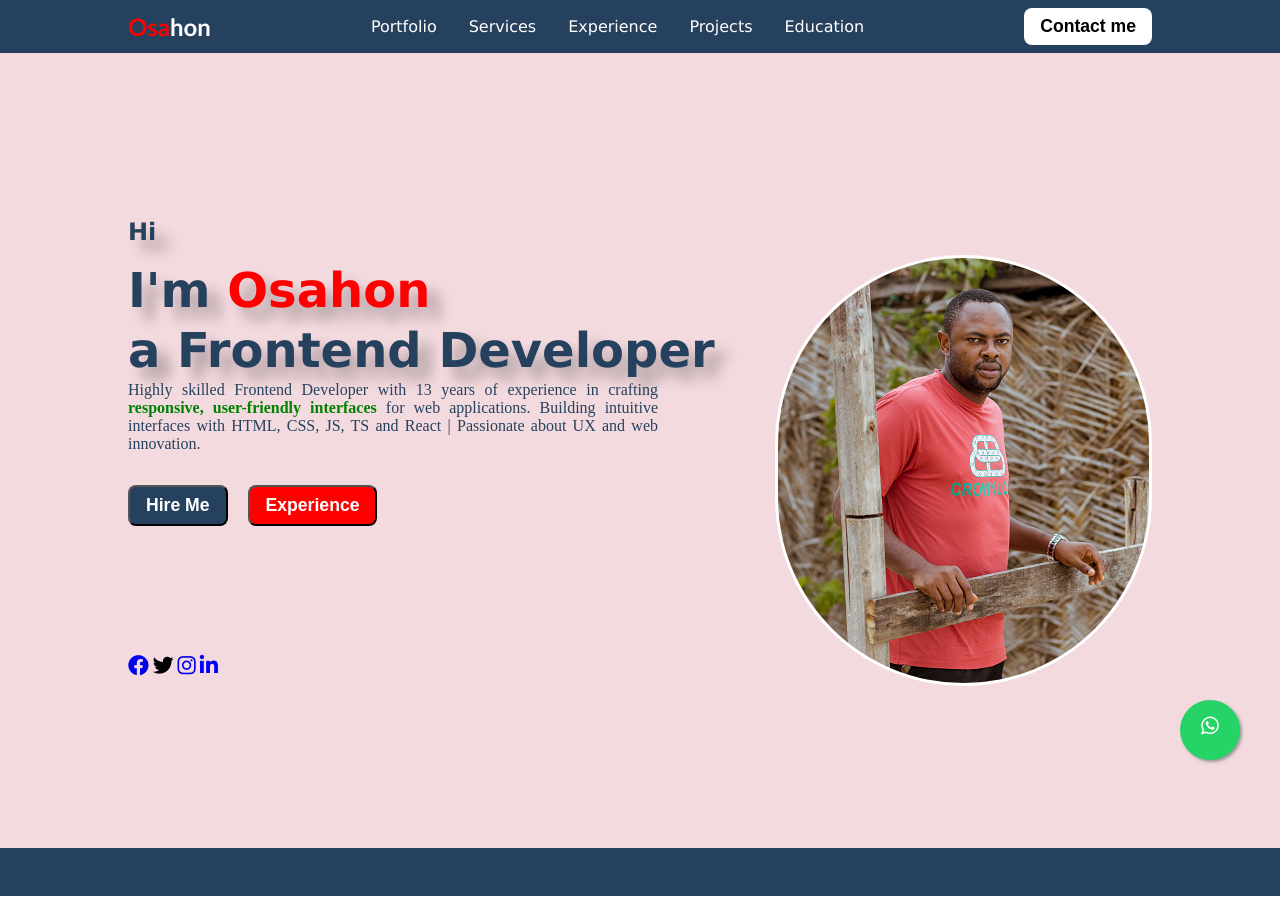
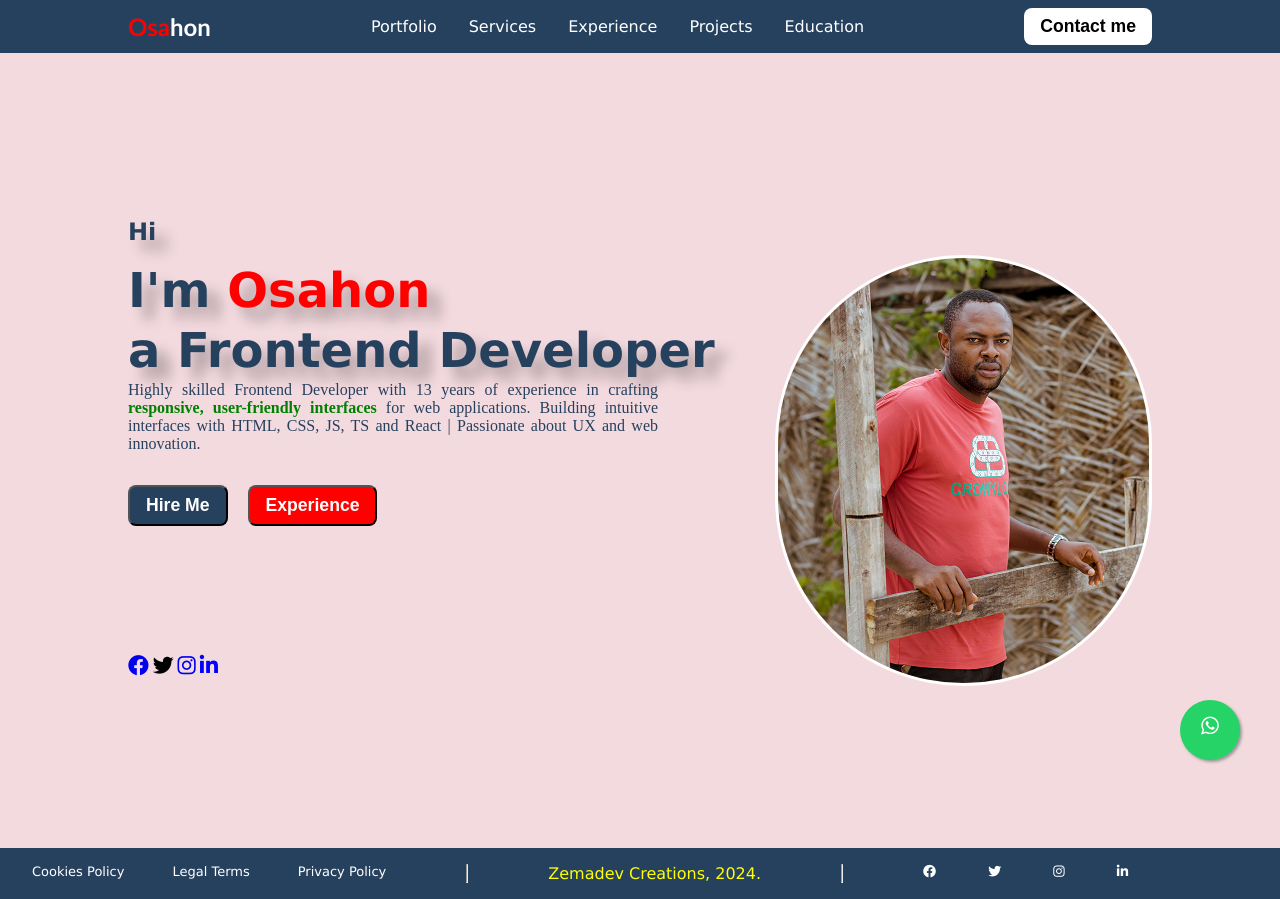
Before and after one commit to ZemayeDev/My-Portfolio-Webpage, a plain HTML site: page Index.html in a window 1280 px wide. Drawn offline with Linux system fonts and the light colour scheme.

Commit message:
I have designed the footer contents

```diff
--- a/Index.html
+++ b/Index.html
@@ -61,7 +61,26 @@
 
 <section class="footer">
 
+    <div class="footer-content">
+        <ul>
+            <li><a href="">Cookies Policy</a></li>
+            <li><a href="">Legal Terms</a></li>
+            <li><a href="">Privacy Policy</a></li>
+        </ul>
+    </div>
 
+    <hr>
+        <div style="color: yellow; font-size: 1rem; font-family: 'Lucida Sans', 'Lucida Sans Regular', 'Lucida Grande', 'Lucida Sans Unicode', Geneva, Verdana, sans-serif;" >
+            Zemadev Creations, 2024.
+        </div>
+    <hr>
+
+    <div class="footer-socials">
+        <a href="https://facebook.com/obabuekiosahonjoseph" target="_blank"><i class="fab fa-facebook"  target="_blank"></i></a>
+        <a href="https://x.com/OsahonJoseph" target="_blank"><i class="fab fa-twitter"  target="_blank"></i></a>
+        <a href="https://instagram.com/ad_divinis" target="_blank"><i class="fab fa-instagram" target="_blank"></i></a>
+        <a href="https://linkedin.com/in/joseph-osahon-obabueki-349889149?utm-source=share&utm_campaign=share_via&utm_content=profile&utm_medium=android_app" target="_blank" ><i class="fab fa-linkedin"></i></a>
+     </div>
 </section>
 
 
--- a/style.css
+++ b/style.css
@@ -168,29 +168,22 @@
 
 }
 
-/* Footer Section */
-
-.footer{
-    background: #26415e;
-    color: white;
-    padding: 2rem 0 1rem;
-}
-
-
+/*Social Links */
 .social-links{
     display: flex;
     margin-top: 8rem;
+
 }
 
 
 .social-links a{
     font-size: 1.3rem;
     transition: 0.3s;
+
 }
 
 .social-links a :hover{
     color: #26415e;
-
     transform: translateY(-3px);
 }
 
@@ -212,3 +205,51 @@
 .my-float{
     margin-top: 16px;
 }
+
+
+/* Footer Section */
+
+.footer{
+    background: #26415e;
+    color: white;
+    padding: 1rem 0 1rem;
+    display: flex;
+    gap: 5rem;
+    padding-left: 2rem;
+    padding-right: 1rem;
+    font-size: small;
+    font-family: 'Lucida Sans', 'Lucida Sans Regular', 'Lucida Grande', 'Lucida Sans Unicode', Geneva, Verdana, sans-serif;
+}
+
+.footer-content ul{
+    display: flex;
+    justify-content: space-between;
+    gap: 3rem;
+}
+
+.footer-content a, li{
+    color: white;
+    text-decoration: none;
+    list-style: none;
+}
+
+.footer-content a{
+color: white;
+text-decoration: none;
+}
+
+.footer-socials a{
+    margin-right: 3rem;
+    color: white;
+}
+
+
+.footer-socials :hover{
+    color: yellow;
+    transform: translateY(-3px)
+}
+
+.footer-content li a:hover{
+    color: red;
+    text-decoration: underline;
+}
```
